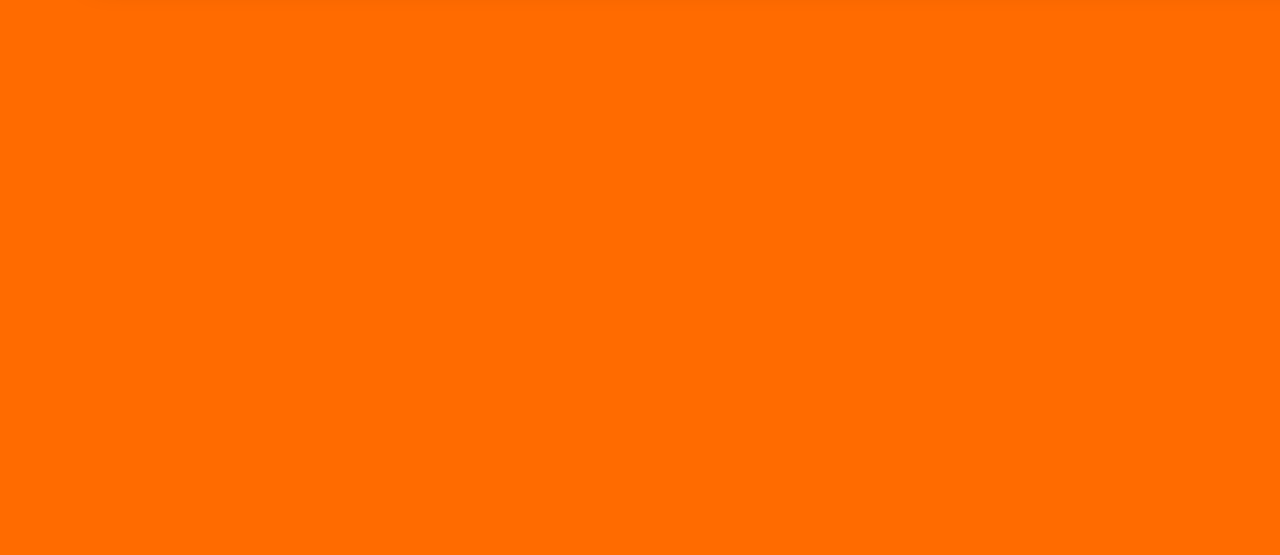
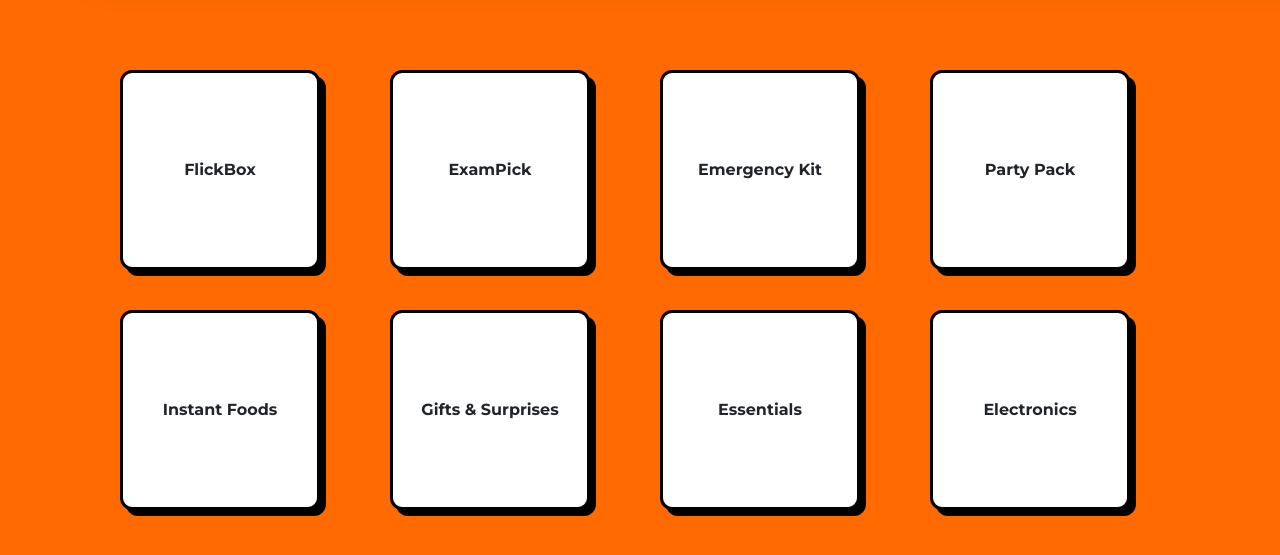
Before and after one commit to Divyanshu6928/Flicksy, a React (Vite) app in the folder Flicksy/frontend/: page / in a window 1280 px wide. Shown: the part 773-1328 px from the top of the page. Before the commit the page ends 800 px from the top, so only its background shows below. Built offline with nearby package versions, Linux system fonts and the light colour scheme; no server answers; a web font is replaced by a local one.

Commit message:
Category-section done

```diff
--- a/Flicksy/frontend/src/components/CategoryCard.jsx
+++ b/Flicksy/frontend/src/components/CategoryCard.jsx
@@ -1,12 +1,27 @@
 import React from 'react';
-import '../styles/CategoryCard.css'
+import '../styles/CategoryCard.css';
+
+const cardname = [
+  "FlickBox",
+  "ExamPick",
+  "Emergency Kit",
+  "Party Pack",
+  "Instant Foods",
+  "Gifts & Surprises",
+  "Essentials",
+  "Electronics"
+];
 
 const CategoryCard = () => {
   return (
-    <div>
-
+    <div className="category-container">
+      {cardname.map((name, index) => (
+        <div key={index} className="category-card">
+          {name}
+        </div>
+      ))}
     </div>
-  )
-}
+  );
+};
 
 export default CategoryCard;
--- a/Flicksy/frontend/src/pages/Home.jsx
+++ b/Flicksy/frontend/src/pages/Home.jsx
@@ -2,6 +2,7 @@ import React from 'react'
 import Header from '../components/Header';
 import SearchBar from '../components/SearchBar';
 import HeroSection from '../components/HeroSection';
+import CategoryCard from '../components/CategoryCard';
 
 const Home = () => {
   return (
@@ -9,6 +10,7 @@ const Home = () => {
         <Header/>
         <SearchBar/>
         <HeroSection/>
+        <CategoryCard/>
     </div>
   )
 }
--- a/Flicksy/frontend/src/styles/CategoryCard.css
+++ b/Flicksy/frontend/src/styles/CategoryCard.css
@@ -0,0 +1,33 @@
+.category-container{
+    display: grid;
+    grid-template-columns: 3fr 3fr 3fr 3fr;
+    margin: 100px;
+
+}
+
+.category-card {
+    margin-left: 20px;
+    background-color: #fff;
+    margin-bottom: 40px;
+    font-weight: bold;
+    border-radius: 12px;
+    border: 3px solid black;
+    box-shadow: 6px 6px 0px black;
+    width: 200px;
+    height: 200px;
+
+    /* Center text */
+    display: flex;
+    justify-content: center; /* horizontal center */
+    align-items: center;     /* vertical center */
+    text-align: center;
+}
+
+
+.category-card:hover{
+    background-color: #00aae4       ;
+    color: white;
+    transform: translateY(-5px);
+    cursor: pointer;
+    transition: 0.5s;
+}
--- a/Flicksy/frontend/src/styles/HeroSection.css
+++ b/Flicksy/frontend/src/styles/HeroSection.css
@@ -1,24 +1,24 @@
 .hero-section {
-  width: 1300px;      /* fixed width */
-  height: 500px;      /* fixed height */
+  width: 1300px;
+  height: 500px;
   background: url("https://res.cloudinary.com/depyc5ywg/image/upload/v1756191343/Group_40_dybpcd.png")
               no-repeat center center/cover;
   display: flex;
   justify-content: center;
   align-items: center;
   position: relative;
-
-  border-radius: 16px;         /* slightly smoother corners */
+  border: 3px solid black;
+  border-radius: 16px;
   overflow: hidden;
-  box-shadow: 0 10px 30px rgba(0,0,0,0.25); /* adds depth */
+  box-shadow: 0 10px 30px rgba(0,0,0,0.25);
 }
 
 .main-hero {
-  padding-left: 40px; /* looks like you want some offset inside */
+  padding-left: 40px;
 }
 
 .center-box {
-  background: rgba(255, 255, 255, 0.55); /* semi-transparent white */
+  background: rgba(255, 255, 255, 0.55);
   backdrop-filter: blur(40px);
   -webkit-backdrop-filter: blur(14px);
   border-radius: 20px;
```
